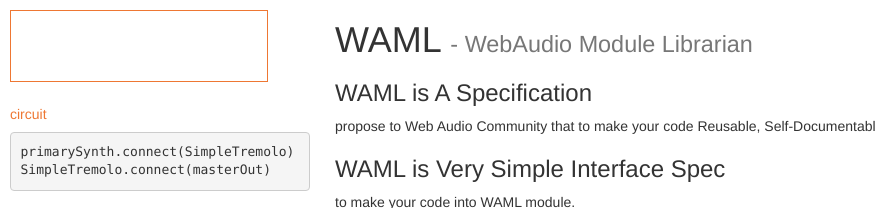
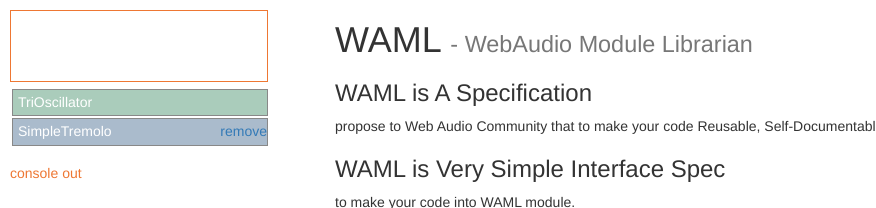
Before and after one commit to aklaswad/wani, a website: page sample/index.html in a window 1280 px wide. Both pictures are taken after a click on the button "add". Shown: the top 208 px of the page, 0-876 px from the left. Drawn offline with nearby package versions, Linux system fonts and the light colour scheme; files that its build step writes are made by us from their sources.

Commit message:
Add module GUI add/remove

```diff
--- a/sample/index.html
+++ b/sample/index.html
@@ -11,11 +11,53 @@
     <link rel="stylesheet" type="text/css" href="//maxcdn.bootstrapcdn.com/bootstrap/3.3.4/css/bootstrap.min.css" />
     <link rel="import" href="webaudio-controls/webcomponents/controls.html" />
     <style>
-html,body{height:100%;}
-.tools { padding: 10px;}
-.tool h1 { font-size: 14px; color: #e73; }
-#waveform { border: 1px solid #e73; }
-#js-console { max-height: 300px; overflow: scroll; }
+html,body{
+  height:100%;
+}
+
+.tools {
+  padding: 10px;
+}
+
+.tool h1 {
+  font-size: 14px;
+  color: #e73;
+}
+
+#waveform {
+  border: 1px solid #e73;
+}
+
+#js-console {
+  max-height: 300px;
+  overflow: scroll;
+}
+
+.waml-module {
+  border: 1px solid #888;
+  background-color: #abc;
+  color: #fff;
+  position: relative;
+  width: 256px;
+  margin: 2px;
+}
+
+.waml-module.synth {
+  background-color: #acb;
+}
+
+.waml-module h1 {
+  color: #fff;
+  padding: 3px;
+  margin: 2px;
+}
+
+.waml-module .js-remove-module {
+  float: right;
+  position: absolute;
+  right: 0px;
+  top: 0x;
+}
     </style>
   </head>
   <body class="container-fluid">
@@ -84,8 +126,7 @@ written by aklaswad <a href="https://github.com/aklaswad">github</a> <a href="ht
           <canvas id="waveform" width="256", height="70"></canvas>
         </div>
         <div class="tool">
-          <h1>circuit</h1>
-          <pre id="js-circuit" class="pre-scrollable">//current circuit</pre>
+          <div id="js-circuit"></div>
         </div>
         <div class="tool">
           <h1>console out</h1>
--- a/sample/site.js
+++ b/sample/site.js
@@ -42,9 +42,33 @@ $(function () {
     var that = this;
     $('.js-add-effect').on('click', function(event){
       var name = $(this).siblings('select').val();
-      that.loadModule( name );
+      that.appendModule( name );
       return false;
     });
+    $(document).on('click', '.js-remove-module', function(event) {
+      that.removeModule( $(this).data('id') );
+      $(this).parents('.waml-module').remove();
+      return false;
+    });
+
+    // The first primary synth's UI
+    var $synth = this.buildModuleUI('TriOscillator', { noClose: true });
+    $synth.addClass('synth');
+    $('#js-circuit').append($synth);
+  };
+
+  App.prototype.buildModuleUI = function (name, opts) {
+    if (!opts) opts = {};
+    var def = Waml.definition(name);
+    var $div = $('<div />');
+    $div.data( 'id', this.effects.length );
+    $div.addClass('waml-module');
+    var $h1 = $('<h1 />').text( def.name );
+    if ( !opts.noClose ) {
+      $h1.append( $('<a>remove</a>').attr('href','#').addClass('js-remove-module') );
+    }
+    $div.append( $h1 );
+    return $div;
   };
 
   App.prototype.updateUI = function () {
@@ -69,21 +93,25 @@ $(function () {
     this.effectInstances = [];
     var module, last = this.primarySynth;
     var lastname = 'primarySynth';
-    var record = '';
     $.each( this.effects, function(idx,name) {
-      record += lastname + '.connect(' + name + ")\n";
       lastname = name;
       module = Waml.createModule(name);
       last.connect( module.inlet );
       last = module;
     });
     last.connect(this.masterOut);
-    record += lastname + ".connect(masterOut)\n";
-    $('#js-circuit').text(record);
-  }
+  };
 
-  App.prototype.loadModule = function(name) {
+  App.prototype.appendModule = function(name) {
+    var $ui = this.buildModuleUI(name);
+    $('#js-circuit').append($ui);
     this.effects.push(name);
+    this.updateUI();
+    this.makeDSPChain();
+  };
+
+  App.prototype.removeModule = function(nth) {
+    this.effects.splice(nth,1);
     this.updateUI();
     this.makeDSPChain();
   };
```
Also changed, not shown: lib/Waml.js.
